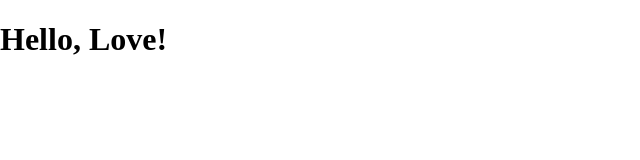
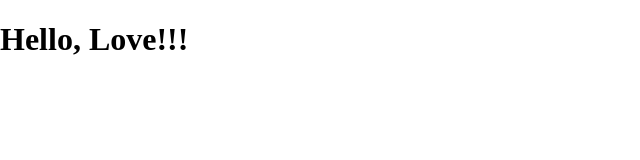
Before and after one commit to Repajo1/template-test, a plain HTML site: page index.html in a window 1280 px wide. Shown: the full height of the page, 0-640 px from the left. Drawn offline with Linux system fonts and the light colour scheme.

Commit message:
hello love!!!

```diff
--- a/index.html
+++ b/index.html
@@ -10,7 +10,7 @@
     <link rel="stylesheet" href="style.css">
 </head>
 <body>
-    <h1>Hello, Love!</h1>
+    <h1>Hello, Love!!!</h1>
     <!-- Script -->
     <script src="script.js"></script>
 </body>
```
